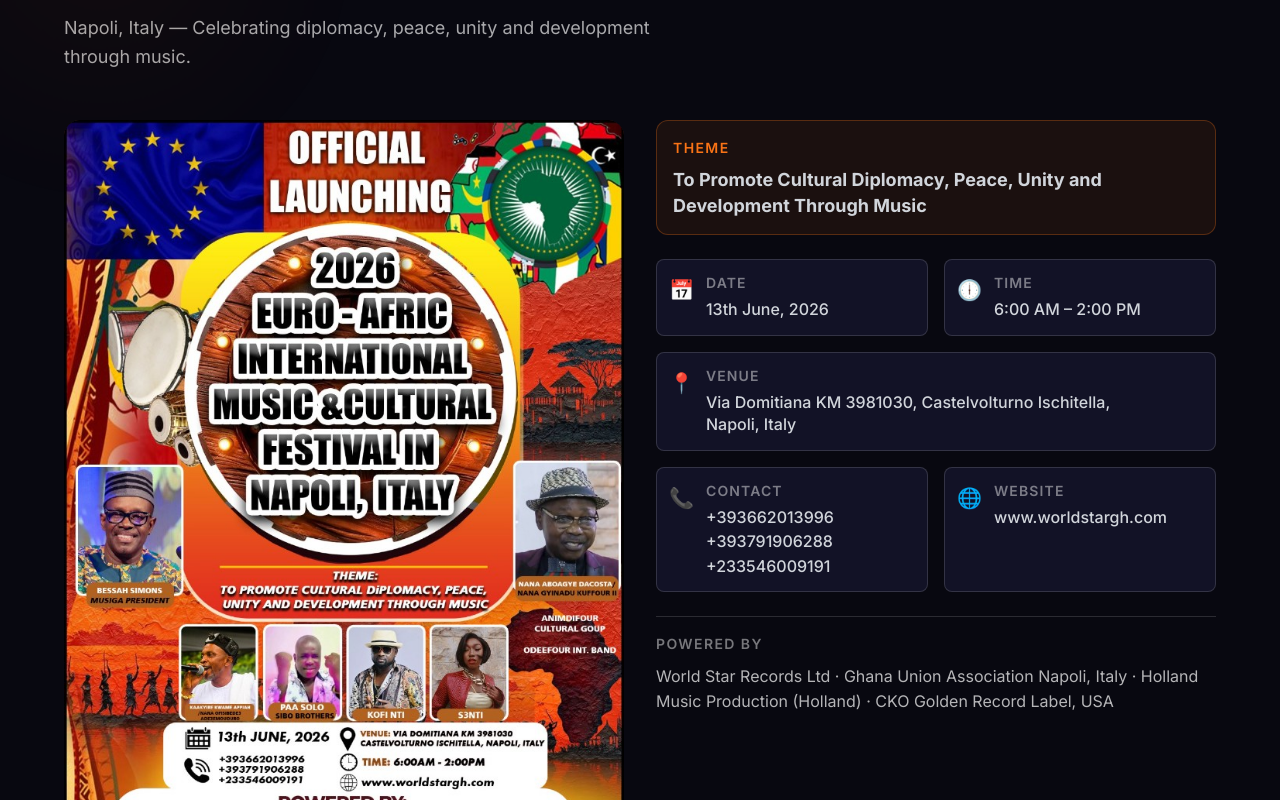
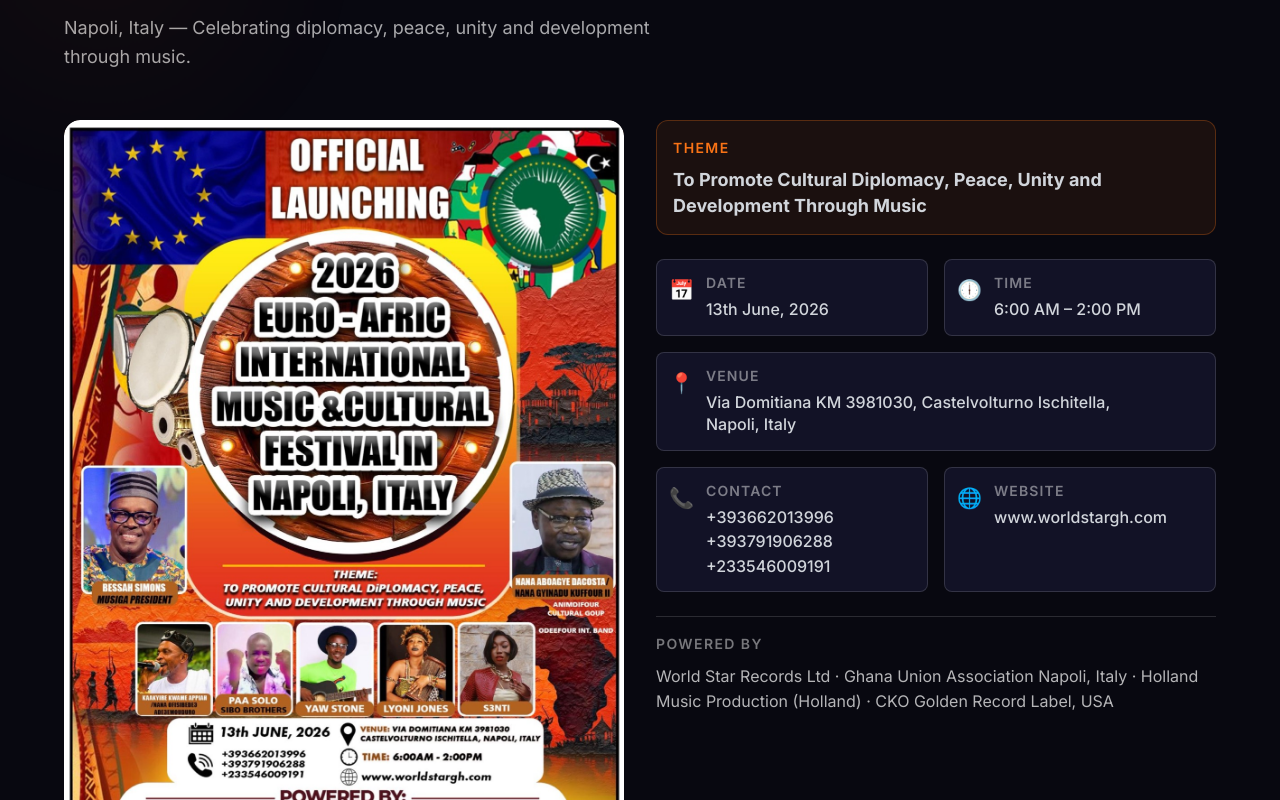
Before and after one commit to fekt2016/worldstarrecord, a React (Vite) app: page / in a window 1280 px wide. Shown: the part 1060-1860 px from the top of the page. Built offline with nearby package versions, Linux system fonts and the light colour scheme.

Commit message:
poster has been change with little update

```diff
--- a/index.html
+++ b/index.html
@@ -54,7 +54,7 @@
 		<meta property="og:url" content="https://www.worldstargh.com/" />
 		<meta property="og:title" content="Euro-Afric International Music & Cultural Festival 2026 — Napoli, Italy" />
 		<meta property="og:description" content="13th June 2026 · Via Domitiana KM 3981030, Castelvolturno Ischitella, Napoli, Italy. Featuring Bessah Simons, Kofi Nti, S3nti & more. Powered by World Star Records Ltd." />
-		<meta property="og:image" content="https://www.worldstargh.com/euro-afric-napoli-2026-poster.png" />
+		<meta property="og:image" content="https://www.worldstargh.com/euro-afric-2026-flyer.jpg" />
 		<meta property="og:image:width" content="1200" />
 		<meta property="og:image:height" content="630" />
 		<meta property="og:site_name" content="World Star Records" />
@@ -64,7 +64,7 @@
 		<meta name="twitter:card" content="summary_large_image" />
 		<meta name="twitter:title" content="Euro-Afric International Music & Cultural Festival 2026" />
 		<meta name="twitter:description" content="13th June 2026, Napoli, Italy. Cultural diplomacy through music. Tickets & info: worldstargh.com" />
-		<meta name="twitter:image" content="https://www.worldstargh.com/euro-afric-napoli-2026-poster.png" />
+		<meta name="twitter:image" content="https://www.worldstargh.com/euro-afric-2026-flyer.jpg" />
 	</head>
 	<body>
 		<div id="root"></div>
--- a/src/data/events.js
+++ b/src/data/events.js
@@ -4,7 +4,7 @@
     name: 'Euro-Afric International Music & Cultural Festival',
     date: '13th June, 2026',
     venue: 'Napoli, Italy',
-    image: '/euro-afric-napoli-2026-poster.png',
+    image: '/euro-afric-2026-flyer.jpg',
     cta: '/events',
   },
   {
--- a/src/features/homepage/UpcomingEvent.jsx
+++ b/src/features/homepage/UpcomingEvent.jsx
@@ -53,8 +53,8 @@
           {/* Poster */}
           <PosterWrap>
             <PosterImg
-              src="/euro-afric-napoli-2026-poster.png"
-              alt="2026 Euro-Afric International Music and Cultural Festival in Napoli, Italy — official launch poster with EU and African flags and featured artists"
+              src="/euro-afric-2026-flyer.jpg"
+              alt="2026 Euro-Afric International Music and Cultural Festival flyer — Napoli, Italy official launch artwork"
             />
             <PosterGlow />
           </PosterWrap>
```
Also changed, not shown: public/euro-afric-2026-flyer.jpg (added), public/euro-afric-napoli-2026-poster.png (deleted).
